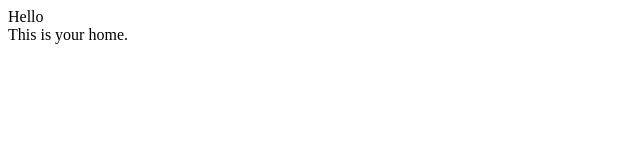
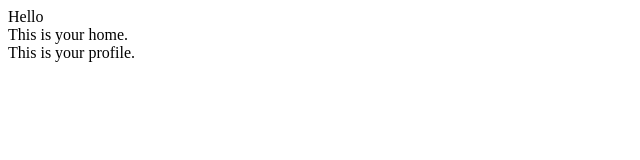
Before and after one commit to romulussenter/learning-auth0-react, a React (Create React App) app: page / in a window 1280 px wide. Shown: the top 160 px of the page, without its empty margins (0-640 px from the left). Built offline with nearby package versions, Linux system fonts and the light colour scheme.

Commit message:
created a profile component

```diff
--- a/src/App.js
+++ b/src/App.js
@@ -3,12 +3,15 @@ import './App.css';
 
 //Components
 import Home from './components/Home';
+import Profile from './components/Profile';
+
 class App extends Component {
   render() {
     return (
       <div>
         Hello
         <Home />
+        <Profile />
       </div>
     );
   }
--- /dev/null
+++ b/src/components/Profile.js
@@ -0,0 +1,10 @@
+import React from 'react';
+
+
+const Profile = props => (
+    <div>
+        This is your profile.
+    </div>
+)
+
+export default Profile;
```
